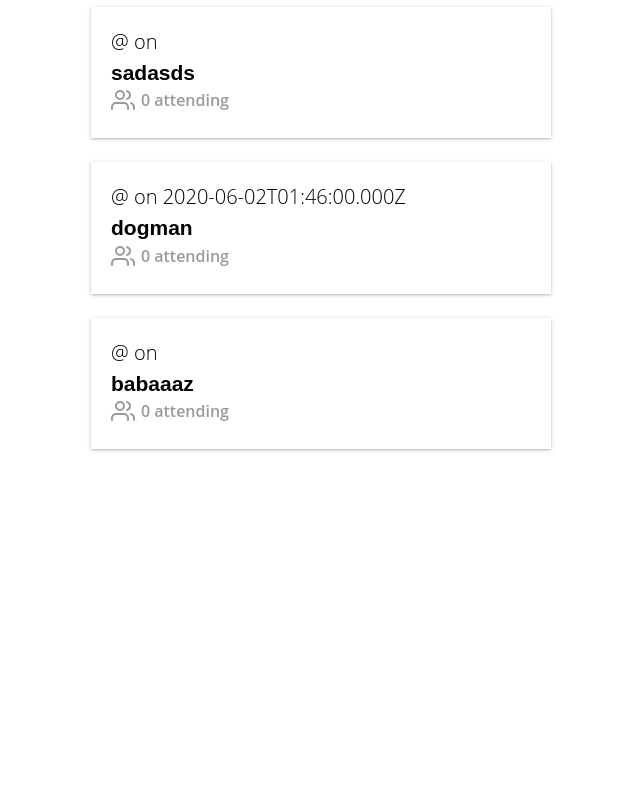
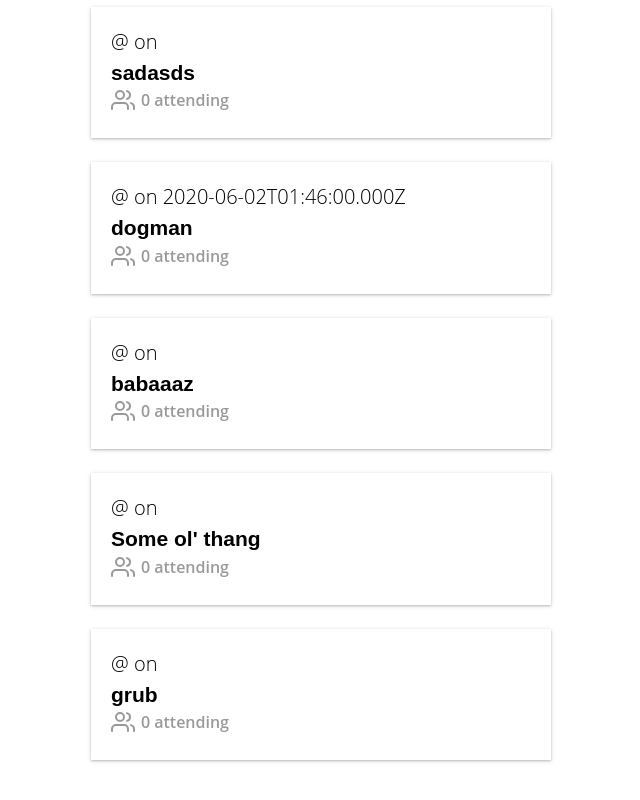
Before and after one commit to itkilleddave/real-world-vue-lesson12-mutations-actions1-start, a Vue app: page / in a window 1280 px wide. Shown: the part 662-1462 px from the top of the page, without its empty margins (319-959 px from the left). Before the commit the page ends 1155 px from the top, so only its background shows below. Built offline with nearby package versions, Linux system fonts and the light colour scheme; data requests are answered from the project's data file.

Commit message:
added pagination

```diff
--- a/db.json
+++ b/db.json
@@ -104,6 +104,28 @@
       "organizer": "",
       "category": "nature",
       "attendees": []
+    },
+    {
+      "id": 2937363,
+      "title": "Some ol' thang",
+      "date": "",
+      "time": "",
+      "location": "",
+      "description": "",
+      "organizer": "",
+      "category": "nature",
+      "attendees": []
+    },
+    {
+      "id": 4711124,
+      "title": "grub",
+      "date": "",
+      "time": "",
+      "location": "",
+      "description": "",
+      "organizer": "",
+      "category": "food",
+      "attendees": []
     }
   ]
 }
--- a/src/services/EventService.js
+++ b/src/services/EventService.js
@@ -10,8 +10,8 @@ const apiClient = axios.create({
 })
 
 export default {
-  getEvents() {
-    return apiClient.get('/events')
+  getEvents(perPage, page) {
+    return apiClient.get('/events?_limit='+perPage+'_&_page='+page)
   },
   getEvent(id) {
     return apiClient.get('/events/' + id)
--- a/src/store.js
+++ b/src/store.js
@@ -16,12 +16,7 @@ export default new Vuex.Store({
       'food',
       'community'
     ],
-    events: [
-      { id: 1, title: '...', organizer: '...' },
-      { id: 2, title: '...', organizer: '...' },
-      { id: 3, title: '...', organizer: '...' },
-      { id: 4, title: '...', organizer: '...' }
-    ]
+    events: []
   },
   mutations: {
     ADD_EVENT(state, event) {
@@ -38,8 +33,8 @@ export default new Vuex.Store({
         commit('ADD_EVENT', event)
       })
     },
-    fetchEvents({commit}, event) {
-      EventService.getEvents()
+    fetchEvents({commit}, {perPage, page}) {
+      EventService.getEvents(perPage, page)
       .then(response => {
         commit('SET_EVENTS', response.data)
       })
--- a/src/views/EventList.vue
+++ b/src/views/EventList.vue
@@ -14,8 +14,16 @@ export default {
     EventCard
   },
   created() {
-    this.$store.dispatch('fetchEvents')
+    this.$store.dispatch('fetchEvents', {
+      perPage: 3,
+      page: this.page
+    })
   },
-  computed: mapState(['events'])
+  computed:  {
+    page() {
+      return parseInt(this.$route.query.page) || 1
+    },
+    ...mapState(['events'])
+  }
 }
 </script>
```
